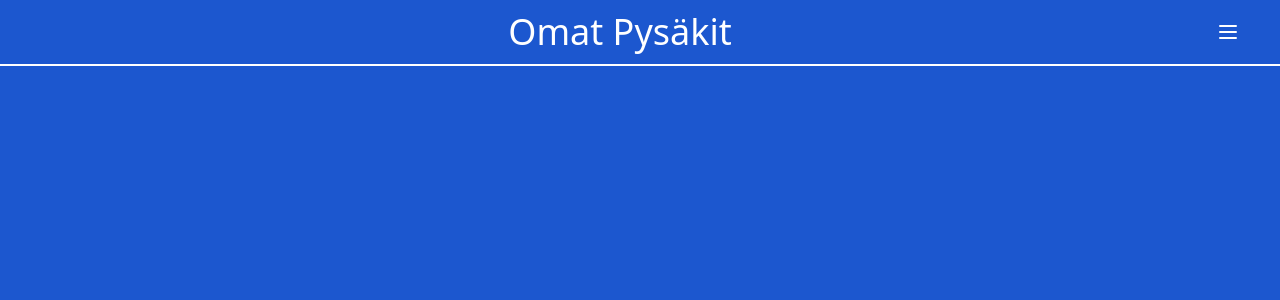
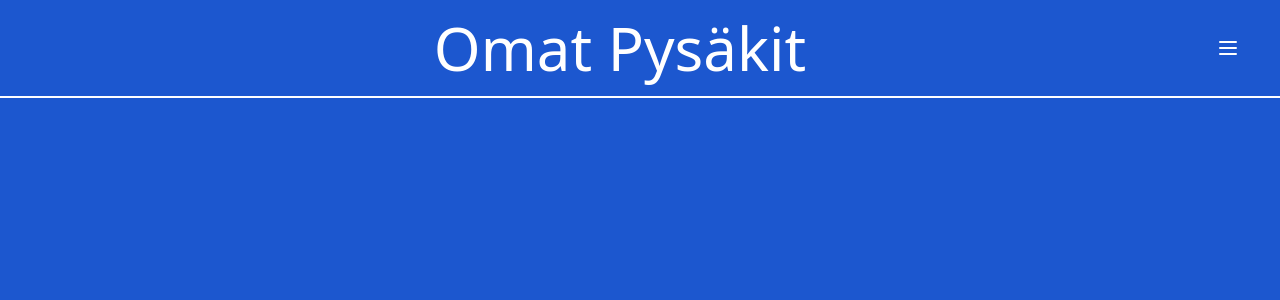
Before and after one commit to Jontzii/omat-pysakit, a React (Create React App) app in the folder frontend/: page / in a window 1280 px wide. Shown: the top 300 px of the page. Built offline with nearby package versions, Linux system fonts and the light colour scheme.

Commit message:
Add better sizing to header

```diff
--- a/frontend/src/components/header/createScreenHeader.tsx
+++ b/frontend/src/components/header/createScreenHeader.tsx
@@ -13,7 +13,7 @@ const CreateScreenHeader = (props: any) => {
     return (
         <nav className="bg-nysse-blue-light border-solid border-b-2 border-clear-white">
             <div className="max-w-7xl mx-auto px-2 sm:px-6 lg:px-8 text-clear-white">
-                <div className="relative flex items-center justify-between h-16">
+                <div className="relative flex items-center justify-between h-16 md:h-20 lg:h-24">
                     <button
                         className="p-2 rounded-md hover:bg-nysse-blue-dark focus:outline-none focus:ring-2 focus:ring-inset focus:ring-clear-white"
                         onClick={backButtonClick}
@@ -33,7 +33,9 @@ const CreateScreenHeader = (props: any) => {
                             />
                         </svg>
                     </button>
-                    <div className=" text-4xl">Omat Pysäkit</div>
+                    <div className="text-4xl md:text-5xl lg:text-6xl">
+                        Omat Pysäkit
+                    </div>
                     <button className="p-2 rounded-md hover:bg-nysse-blue-dark focus:outline-none focus:ring-2 focus:ring-inset focus:ring-clear-white">
                         <svg
                             xmlns="http://www.w3.org/2000/svg"
--- a/frontend/src/components/header/landingHeader.tsx
+++ b/frontend/src/components/header/landingHeader.tsx
@@ -5,10 +5,12 @@ const LandingHeader = (props: any) => {
 
     return (
         <nav className="bg-nysse-blue-light border-solid border-b-2 border-clear-white">
-            <div className="max-w-7xl mx-auto px-2 sm:px-6 lg:px-8 text-clear-white">
-                <div className="relative flex items-center justify-between h-16">
+            <div className=" max-w-full mx-auto px-2 sm:px-6 lg:px-8 text-clear-white">
+                <div className="relative flex items-center justify-between h-16 md:h-20 lg:h-24">
                     <span className="hidden sm:block"></span>
-                    <div className="text-4xl">Omat Pysäkit</div>
+                    <div className="text-4xl md:text-5xl lg:text-6xl">
+                        Omat Pysäkit
+                    </div>
                     <button className="p-2 rounded-md hover:bg-nysse-blue-dark focus:outline-none focus:ring-2 focus:ring-inset focus:ring-clear-white">
                         <svg
                             xmlns="http://www.w3.org/2000/svg"
```
